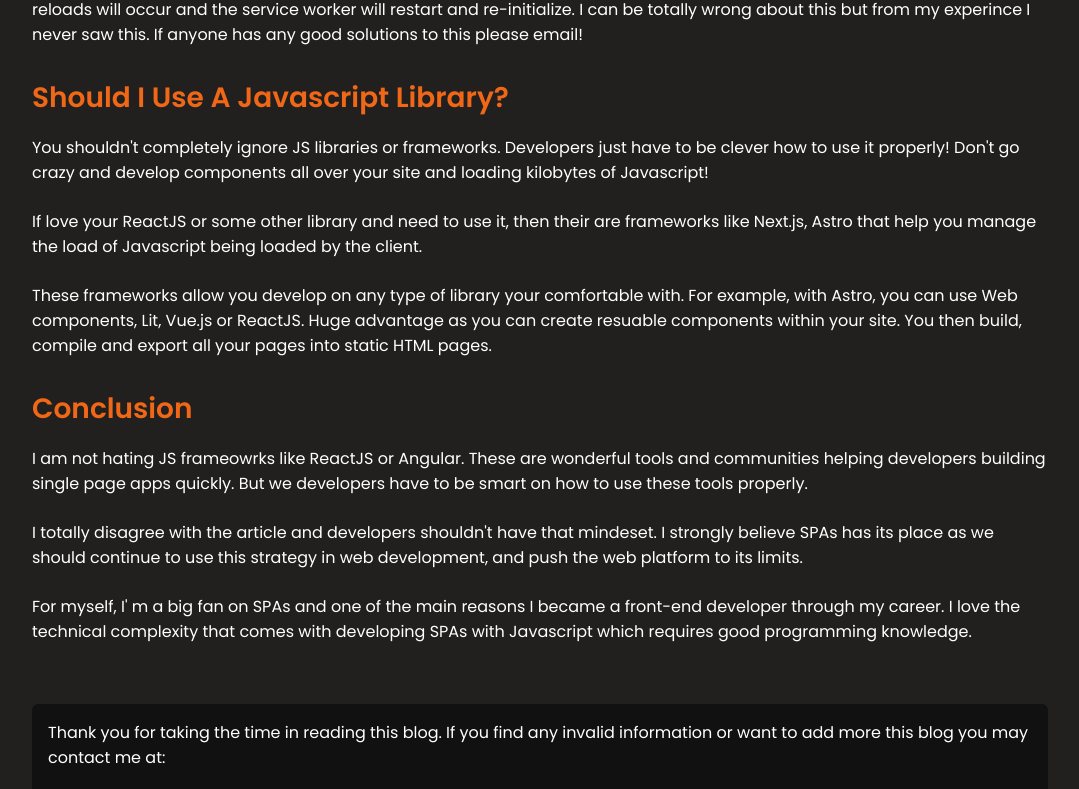
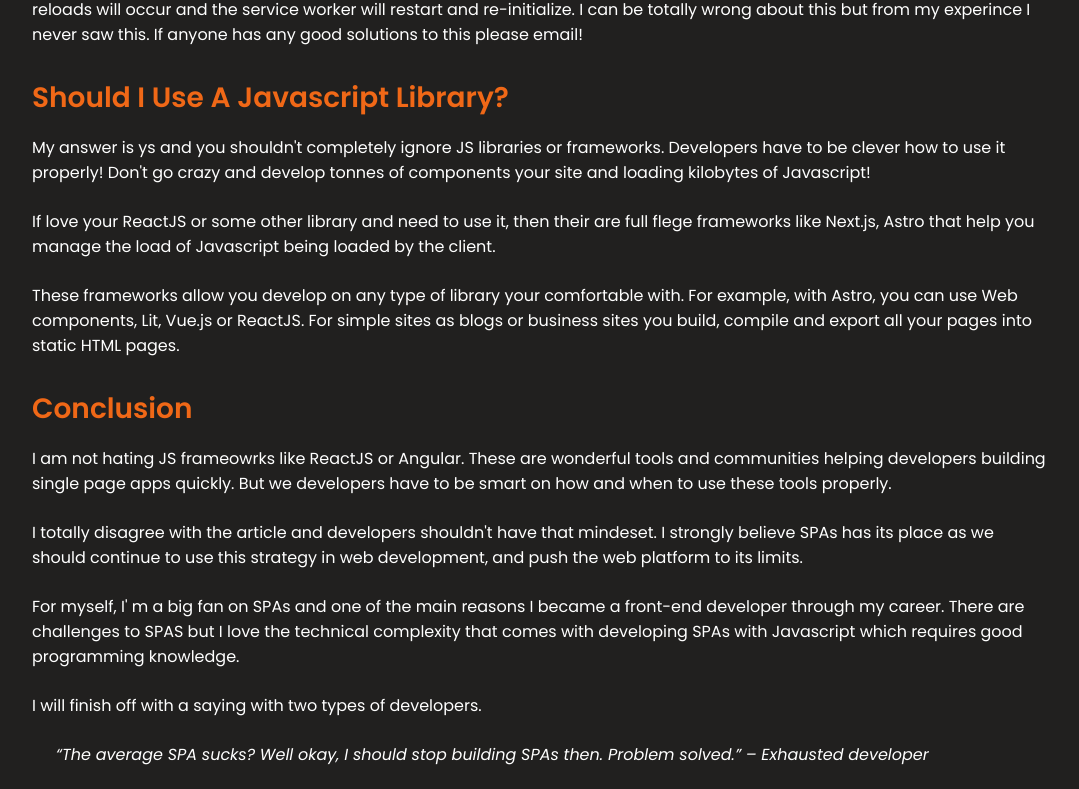
Before and after one commit to JGSolutions/jerry-gagliano, a Next.js app: page /posts/site-architecture-between-spa-mpa-ssg in a window 1280 px wide. Shown: the part 3399-4188 px from the top of the page, without its empty margins (100-1179 px from the left). Built offline with nearby package versions, Linux system fonts and the light colour scheme.

Commit message:
more corrections

```diff
--- a/pages/posts/site-architecture-between-spa-mpa-ssg.mdx
+++ b/pages/posts/site-architecture-between-spa-mpa-ssg.mdx
@@ -64,7 +64,7 @@ Simple! If your developing a complex web application or some tool which requires
 - Netflix
 
 On the other hand, if you're developing an e-commerce, blog or basic business website, then stick with the traditional way of serving
-websites from the server which is (MPSa) or use a static server generator framework as I will explain below.
+websites from the server which is (MPAs) or use a static server generator framework as I will explain below.
 
 <div id="advantages">
     ## Advantages of SPAs
@@ -125,28 +125,34 @@ good solutions to this please email!
     ## Should I Use A Javascript Library?
 </div>
 
-You shouldn't completely ignore JS libraries or frameworks. Developers just have to be clever how to use it properly! Don't go crazy
-and develop components all over your site and loading kilobytes of Javascript!
+My answer is ys and you shouldn't completely ignore JS libraries or frameworks. Developers have to be clever how to use it properly! Don't go crazy
+and develop tonnes of components your site and loading kilobytes of Javascript!
 
-If love your ReactJS or some other library and need to use it, then their are frameworks like Next.js, Astro that help you
+If love your ReactJS or some other library and need to use it, then their are full flege frameworks like Next.js, Astro that help you
 manage the load of Javascript being loaded by the client.
 
 These frameworks allow you develop on any type of library your comfortable with. For example, with Astro, you can
-use Web components, Lit, Vue.js or ReactJS. Huge advantage as you can create resuable components within your site.
-You then build, compile and export all your pages into static HTML pages.
+use Web components, Lit, Vue.js or ReactJS. For simple sites as blogs or business sites you build, compile and export
+all your pages into static HTML pages.
 
 <div id="conclusion">
     ## Conclusion
 </div>
 
 I am not hating JS frameowrks like ReactJS or Angular. These are wonderful tools and communities helping developers building single page
-apps quickly. But we developers have to be smart on how to use these tools properly.
+apps quickly. But we developers have to be smart on how and when to use these tools properly.
 
 I totally disagree with the article and developers shouldn't have that mindeset. I strongly believe SPAs has its place as we should continue
 to use this strategy in web development, and push the web platform to its limits.
 
 For myself, I' m a big fan on SPAs and one of the main reasons I became a front-end developer through my career.
-I love the technical complexity that comes with developing SPAs with Javascript which requires
+There are challenges to SPAS but I love the technical complexity that comes with developing SPAs with Javascript which requires
 good programming knowledge.
 
+I will finish off with a saying with two types of developers.
+
+> “The average SPA sucks? Well okay, I should stop building SPAs then. Problem solved.” – Exhausted developer
+
+> “The average SPA sucks? That’s just because people haven’t tried hard enough! I can think of 10 ways to fix it.” – Clever developer
+
 export default ({ children }) => <BlogLayout meta={meta['site-architecture-between-spa-mpa-ssg']}>{children}</BlogLayout>
```
